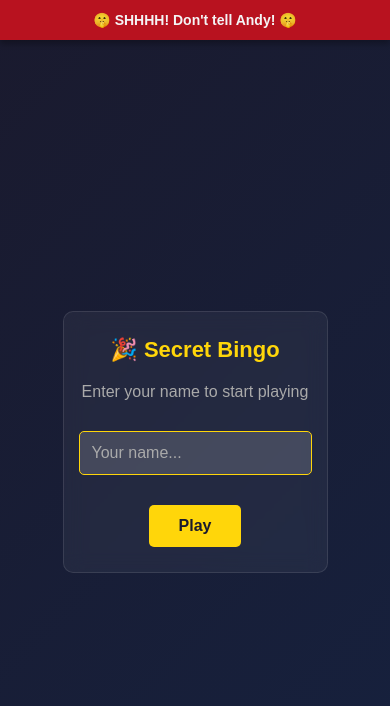
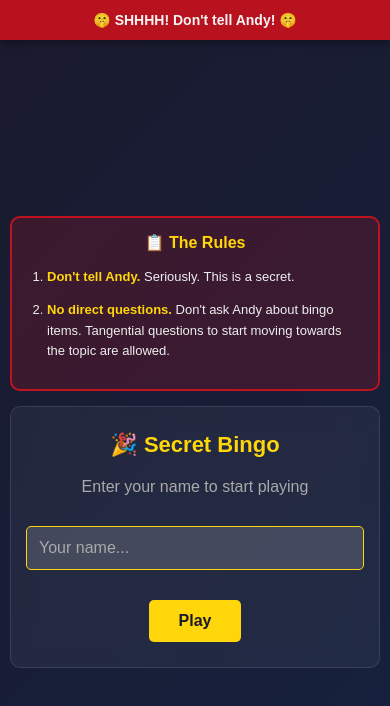
Before and after one commit to larchey/bachelor-bingo, a React (Vite) app: page / in a window 390 px wide. Shown: the top 706 px of the page. Built offline with nearby package versions, Linux system fonts and the light colour scheme.

Commit message:
Add rules banner to login screen
- Rule 1: Don't tell Andy
- Rule 2: No direct questions about bingo items (tangential questions allowed)
- Styled with red border and golden text for prominence
- Mobile responsive

```diff
--- a/src/components/LoginScreen.jsx
+++ b/src/components/LoginScreen.jsx
@@ -11,6 +11,14 @@ export default function LoginScreen({ onLogin }) {
   }
 
   return (
+    <div style={{ width: '100%', maxWidth: '500px' }}>
+      <div className="rules-box">
+        <h2>📋 The Rules</h2>
+        <ol>
+          <li><strong>Don't tell Andy.</strong> Seriously. This is a secret.</li>
+          <li><strong>No direct questions.</strong> Don't ask Andy about bingo items. Tangential questions to start moving towards the topic are allowed.</li>
+        </ol>
+      </div>
       <form className="login-screen" onSubmit={handleSubmit}>
         <h1>🎉 Secret Bingo</h1>
         <p style={{ marginBottom: '20px', color: '#aaa' }}>Enter your name to start playing</p>
@@ -24,5 +32,6 @@ export default function LoginScreen({ onLogin }) {
         <br />
         <button type="submit">Play</button>
       </form>
+    </div>
   )
 }
--- a/src/index.css
+++ b/src/index.css
@@ -39,6 +39,37 @@ body {
   align-items: center;
   justify-content: center;
   padding: 20px;
+}
+
+.rules-box {
+  background: rgba(193, 18, 31, 0.2);
+  border: 2px solid #c1121f;
+  border-radius: 10px;
+  padding: 20px;
+  margin-bottom: 20px;
+  text-align: left;
+}
+
+.rules-box h2 {
+  color: #ffd60a;
+  font-size: 18px;
+  margin-bottom: 15px;
+  text-align: center;
+}
+
+.rules-box ol {
+  margin-left: 20px;
+  color: #eee;
+  line-height: 1.6;
+}
+
+.rules-box li {
+  margin-bottom: 12px;
+  font-size: 14px;
+}
+
+.rules-box strong {
+  color: #ffd60a;
 }
 
 .login-screen {
@@ -224,6 +255,19 @@ body {
     padding: 12px;
   }
 
+  .rules-box {
+    padding: 15px;
+    margin-bottom: 15px;
+  }
+
+  .rules-box h2 {
+    font-size: 16px;
+  }
+
+  .rules-box li {
+    font-size: 13px;
+  }
+
   .bingo-grid {
     gap: 4px;
     padding: 8px;
```
Lines whose indentation alone changed are shown as unchanged.
